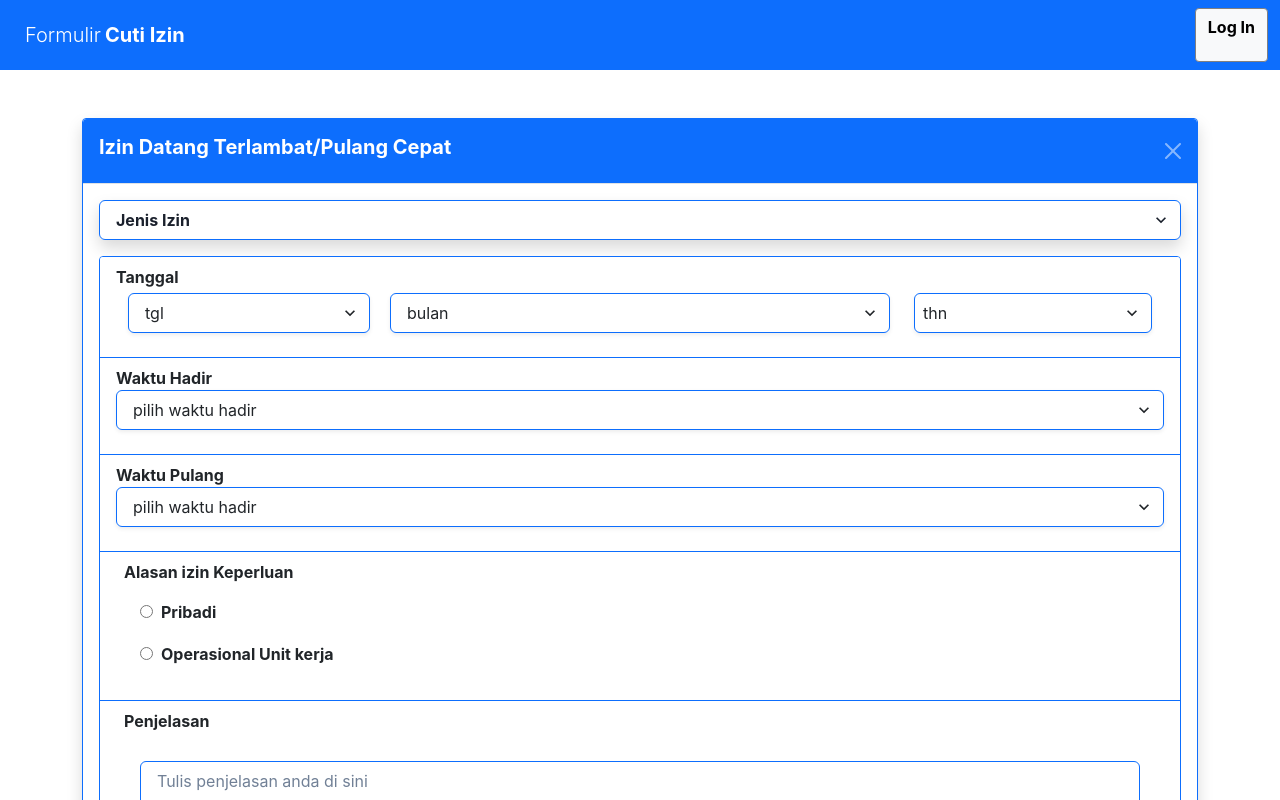
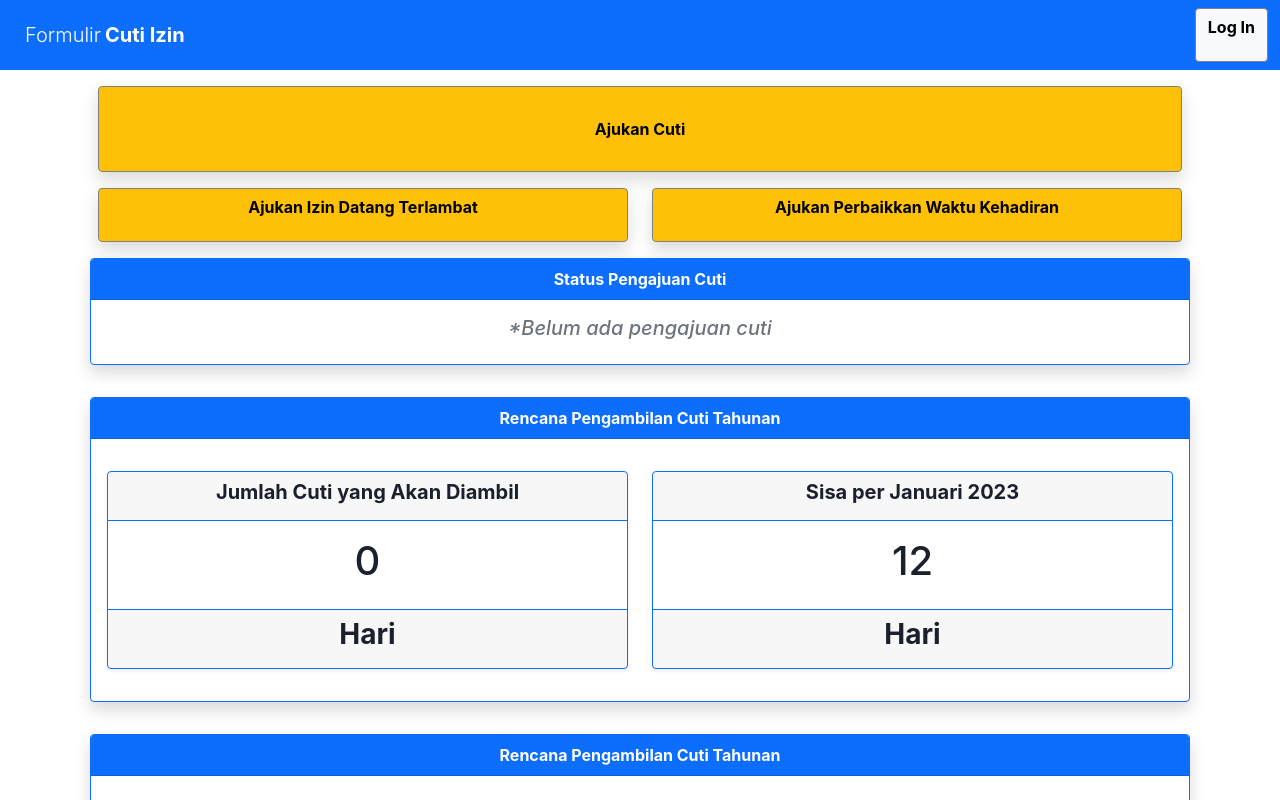
Before and after one commit to frztmr/form-cuti-izin-bia, a React (Create React App) app: page / in a window 1280 px wide. Shown: the top 800 px of the page. Built offline with nearby package versions, Linux system fonts and the light colour scheme.

Commit message:
added waiting list card

```diff
--- a/src/App.js
+++ b/src/App.js
@@ -22,9 +22,9 @@ function App() {
 
       {/* <AjuanCutiModal /> */}
       {/* <LoginPage /> */}
-      {/* <HomePage /> */}
+      <HomePage />
       {/* <PerbaikanKehadiranModal /> */}
-      <IzinTerlambatModal />
+      {/* <IzinTerlambatModal /> */}
 
 
 
```
Also changed, not shown: src/Component/WaitingListCard.jsx (added, +13 -0 lines).
